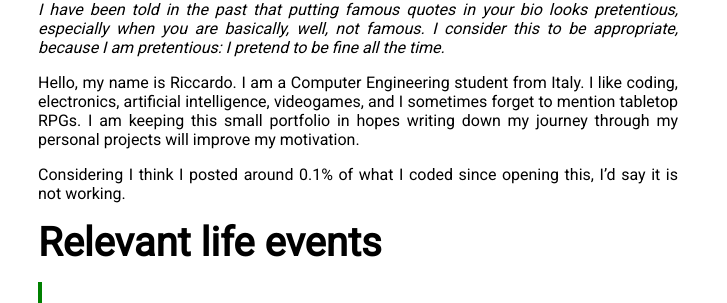
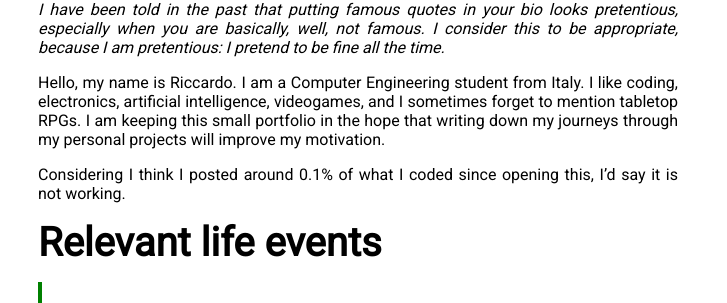
Before and after one commit to ricdezen/ricdezen.github.io, a Jekyll site: the page built from about.md, in a window 1280 px wide. Shown: the part 326-629 px from the top of the page, without its empty margins (282-1009 px from the left). Built offline with Jekyll 4.4.1, drawn with Linux system fonts in a browser that asks for light colours.

Commit message:
Bio changes, again. Sigh...

```diff
--- a/about.md
+++ b/about.md
@@ -9,8 +9,9 @@ the time.*
 
 Hello, my name is Riccardo. I am a Computer Engineering student from Italy. I
 like coding, electronics, artificial intelligence, videogames, and I sometimes
-forget to mention tabletop RPGs. I am keeping this small portfolio in hopes
-writing down my journey through my personal projects will improve my motivation.
+forget to mention tabletop RPGs. I am keeping this small portfolio in the hope
+that writing down my journeys through my personal projects will improve my
+motivation.
 
 Considering I think I posted around 0.1% of what I coded since opening
 this, I'd say it is not working.
```
